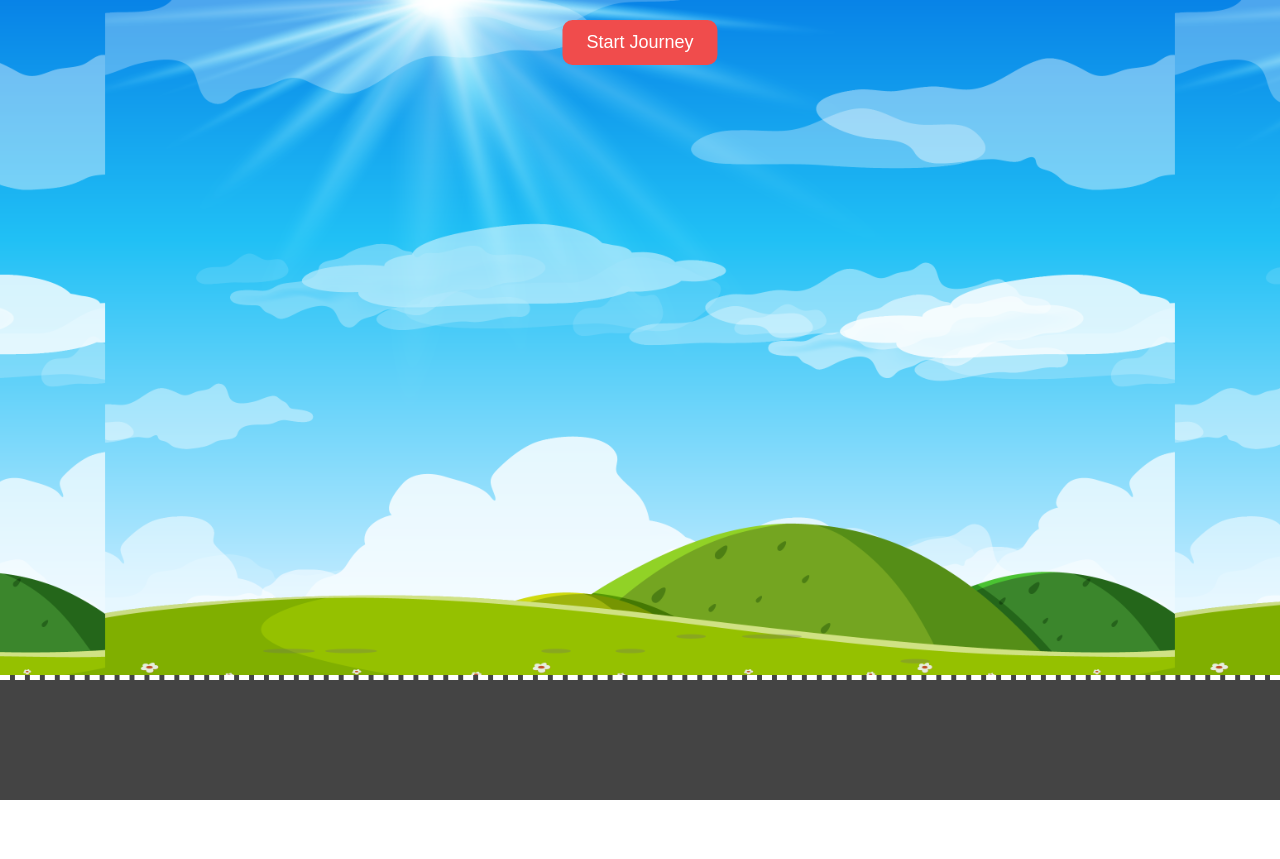
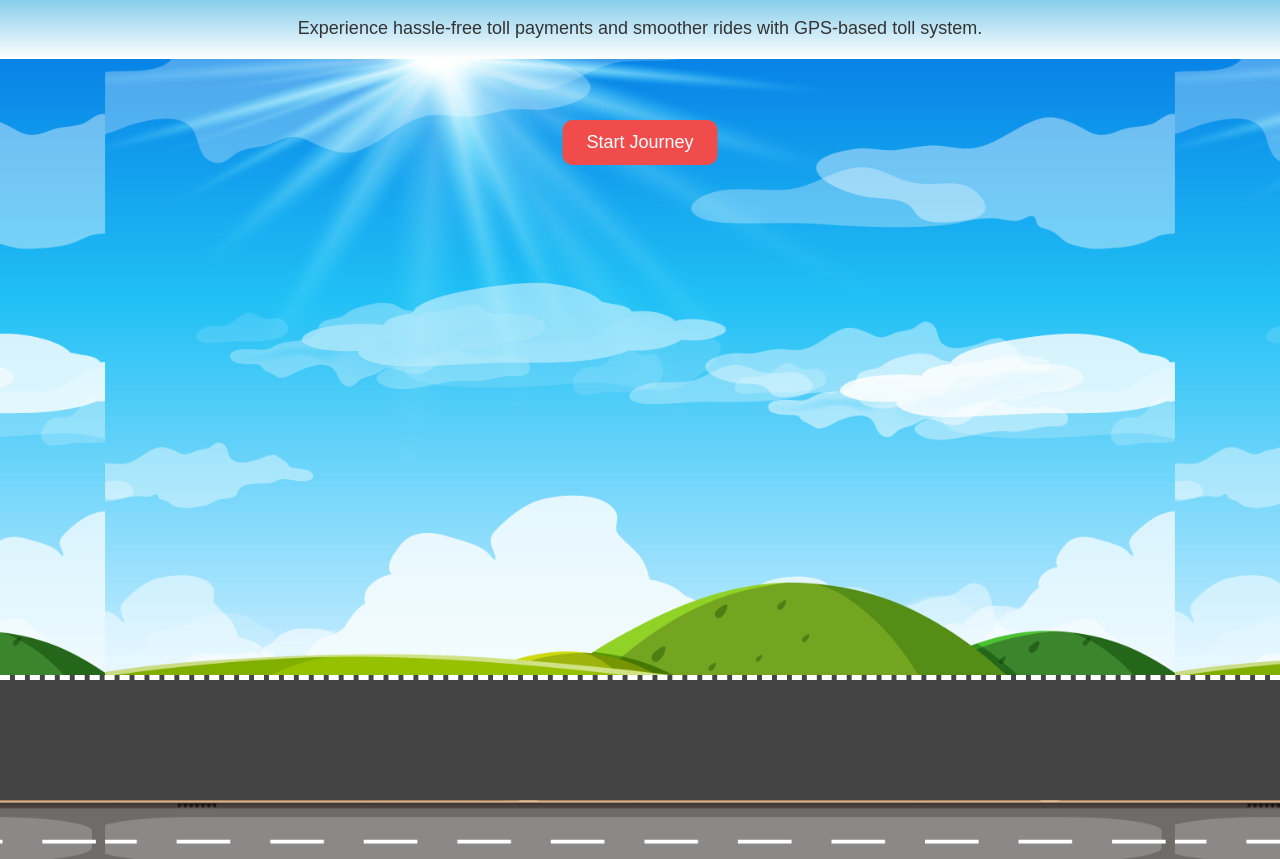
Before and after one commit to Shravani-Shegokar/GPS-Animation, a plain HTML site: page index.html in a window 1280 px wide. Shown: the top 859 px of the page. Before the commit the page ends 800 px from the top, so only its background shows below. Drawn offline with Linux system fonts and the light colour scheme.

Commit message:
Update index.html

```diff
--- a/index.html
+++ b/index.html
@@ -46,7 +46,7 @@
 
     .start-btn {
       position: absolute;
-      top: 20px;
+      top: 120px;
       left: 50%;
       transform: translateX(-50%);
       padding: 12px 24px;
@@ -75,6 +75,9 @@
   </style>
 </head>
 <body>
+  <p style="font-family: Arial, sans-serif; font-size: 18px; color: #333; text-align: center; margin-bottom: 20px;">
+    Experience hassle-free toll payments and smoother rides with GPS-based toll system.
+  </p>
   <button class="start-btn" onclick="startJourney()">Start Journey</button>
   <div class="popup" id="popup"></div>
 
```
